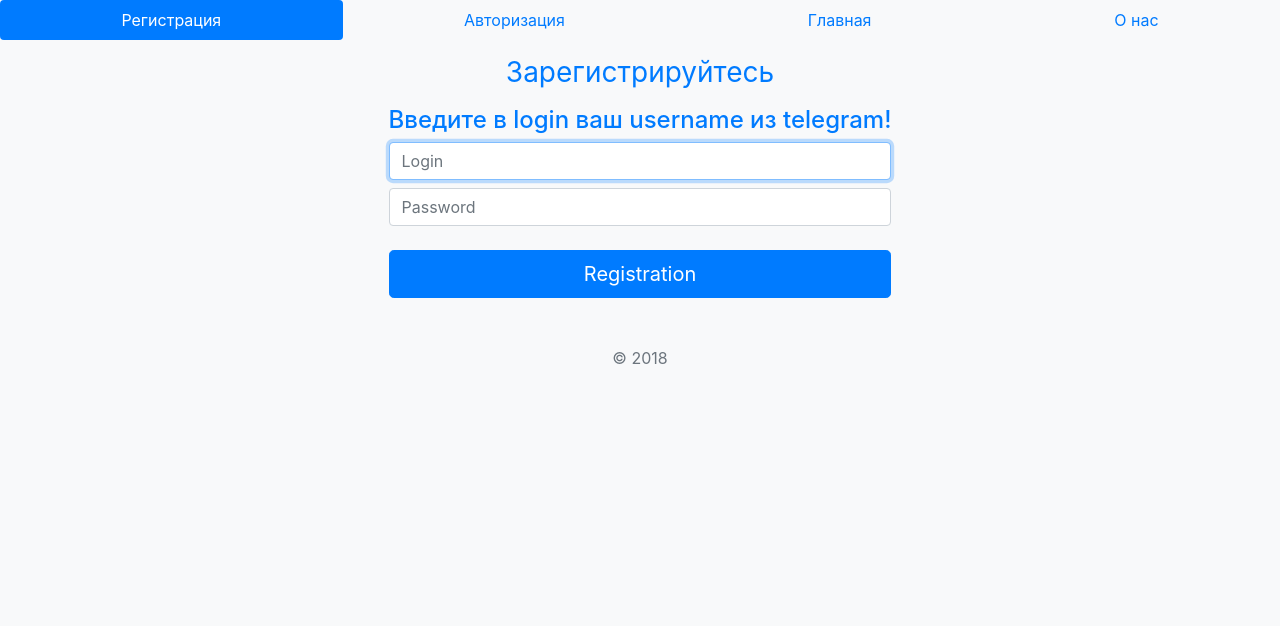
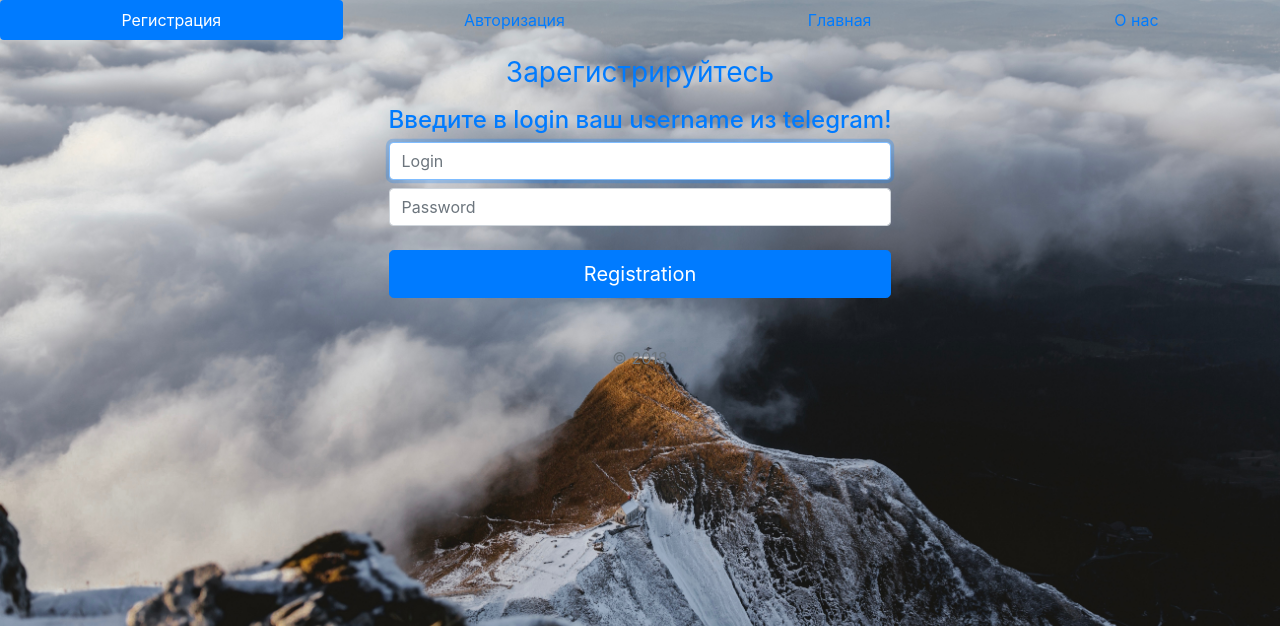
Before and after one commit to Arius1404/tbot, a PHP site: page /?page=reg in a window 1280 px wide. Shown: the top 626 px of the page. Run offline with PHP 8.4, Linux system fonts and the light colour scheme; some libraries are stand-ins or nearby versions.

Commit message:
background-image

```diff
--- a/index.php
+++ b/index.php
@@ -15,7 +15,12 @@ if(isset($_GET['session_destroy'])) unset($_SESSION['user']);
 
     <!-- Bootstrap core CSS -->
 <link rel="stylesheet" href="https://stackpath.bootstrapcdn.com/bootstrap/4.1.3/css/bootstrap.min.css" integrity="sha384-MCw98/SFnGE8fJT3GXwEOngsV7Zt27NXFoaoApmYm81iuXoPkFOJwJ8ERdknLPMO" crossorigin="anonymous">
-
+  <style>
+    body{
+      background-image: url('img/kevin-schmid-1179713-unsplash.jpg');
+       background-size: 100%;
+    }
+  </style>
     <!-- Custom styles for this template -->
     <link href="signin.css" rel="stylesheet">
 </head>
```
Also changed, not shown: img/ghost-presenter-1180130-unsplash.jpg (added), img/kevin-schmid-1179713-unsplash.jpg (added), 1 other file.
